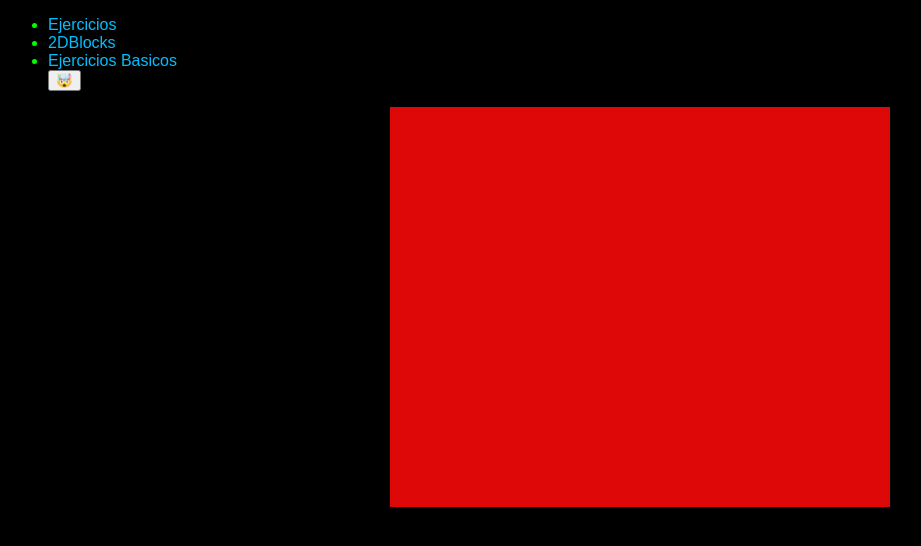
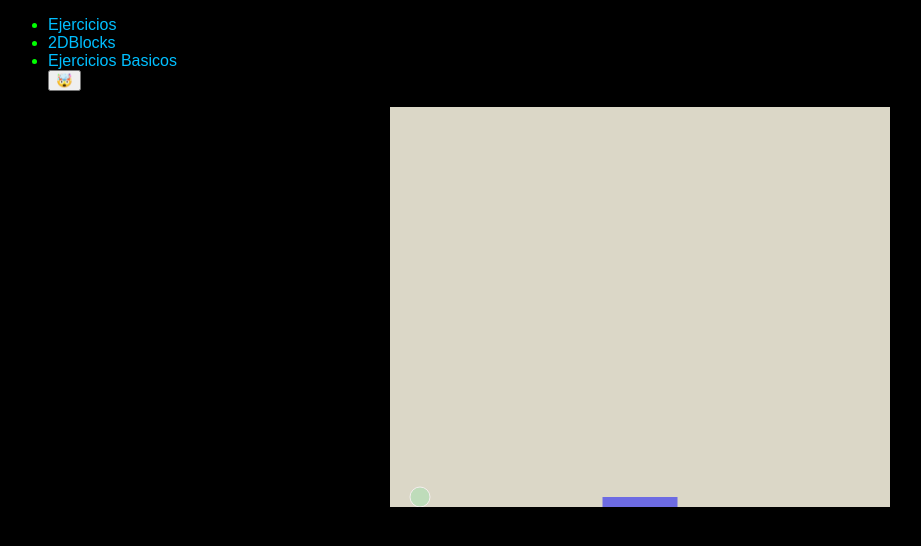
Before and after one commit to kabalera82/JavaScript_Ejercicios, a plain HTML site: page 2DBLOCKS/2DBLOCKS.html in a window 1280 px wide. Shown: the whole page, without its empty margins (0-921 px from the left). Drawn offline with Linux system fonts and the light colour scheme.

Commit message:
Actualización de 2DBlocks

```diff
--- a/2DBLOCKS/2DBlocks.js
+++ b/2DBLOCKS/2DBlocks.js
@@ -3,73 +3,130 @@ console.log("Hello World");
 /*
  * Definimos las variables que vamos a usar para la animacion
 */
-//Capturamos el canvas y el contexto por el que vamos a dibujar
-var canvas = document.getElementById("myCanvas");
-// Capturamos el canvas y el contexto por el que vamos a dibujar
-var ctx = canvas.getContext("2d");
-//Posicion inicial de la esfera en el eje X
-var x = canvas.width / 2;
-//Posicion inicial de la esfera en el eje Y
-var y = canvas.height -30;
-//velocidad de la esfera en el eje X
-var dx = 2;
-//velocidad de la esfera en el eje Y
-var dy = -2;
+/* VARIABLES DE LA ESFERA*/
+var canvas = document.getElementById("myCanvas"); //Capturamos el canvas por su id
+var ctx = canvas.getContext("2d"); // Capturamos el canvas y el contexto por el que vamos a dibujar
+var ballRadius = 10; // Definimos la variable del radio de la esfera
+var x = canvas.width / 2; //Posicion inicial de la esfera en el eje X
+var y = canvas.height - 30;//Posicion inicial de la esfera en el eje Y
+var dx = 2; // velocidad de la esfera en el eje X
+var dy = -2; // velocidad de la esfera en el eje Y
+
+/*VARIABLES DE LA ESFERA*/
+var paddleHeight = 10; // Altura de la paleta
+var paddleWidth = 75; // Ancho de la paleta
+var paddleX = (canvas.width - paddleWidth) /2; // Posicion de la paleta en el eje X
+
+/*variables de control de la paleta*/
+var rightPressed = false; // Variable para controlar si la tecla derecha esta presionada
+var leftPressed = false; // Variable para controlar si la tecla izquierda esta presionada
+
+/*VARIABLE DE CONTROL DE JUIEGO*/
+let gameOver = false; // Variable para controlar si el juego ha terminado
+
+/*EVENTOS DE TECLADO*/
+document.addEventListener("keydown", keyDownHandler, false); // Evento para detectar cuando se presiona una tecla
+document.addEventListener("keyup", keyUpHandler, false); // Evento para detectar cuando se suelta una tecla
 
 /*
-//Aqui estan las instrucciones para dibujar un rectangulo
+//RECTANGULO AMARILLO
 //ctx es el contexto del canvas, el cual nos permite dibujar en el canvas
-//ctx.beginPath() inicia un nuevo camino para dibujar
-ctx.beginPath();
-//ctx.rect(x, y, width, height) dibuja un rectangulo en el canvas
-ctx.rect(20, 40, 50, 50);
+ctx.beginPath();//inicia un nuevo camino para dibujar
+ctx.rect(20, 40, 50, 50); //ctx.rect(x, y, width, height) dibuja un rectangulo en el canvas
 //ctx.fillStyle establece el color de relleno del rectangulo
-ctx.fillStyle = "rgba(246, 255, 0, 0.5)";
-//ctx.fill() rellena el rectangulo con el color establecido
-ctx.fill();
-//ctx.closePath() cierra el camino actual
-ctx.closePath();
+ctx.fillStyle = "rgba(246, 255, 0, 0.5)";//ctx.fillStyle establece el color de relleno del rectangulo
+ctx.fill();//Rellena el rectangulo con el color establecido
+ctx.closePath(); //ctx.closePath() cierra el camino actual
 
-//circulo verde
-ctx.beginPath();
-//Dibujamos el circulo
-ctx.arc(240, 160, 20, 0, Math.PI * 2, false);
-//ctx.fillStyle establece el color de relleno del circulo
-ctx.fillStyle = "rgba(0, 255, 47, 0.5)";
-//ctx.fill() rellena el circulo con el color establecido
-ctx.fill();
-ctx.closePath();
-//rectangulo azul
-ctx.beginPath();
-ctx.rect(160, 10, 100, 40);
-//ctx.strokeStyle establece el color del borde del rectangulo
-ctx.strokeStyle = "rgba(0, 0, 255, 0.5)";
-ctx.stroke();
-ctx.fillStyle = "rgba(54, 140, 183, 0.5)";
-ctx.fill();
-ctx.closePath();
+//CIRCULO VERDE
+// ctx.beginPath();// inicia un nuevo camino para dibujar
+ctx.arc(240, 160, 20, 0, Math.PI * 2, false); // dibuja un arco o un circulo en el canvas
+ctx.fillStyle = "rgba(0, 255, 47, 0.5)"; //establece el color de relleno del circulo
+ctx.fill(); // rellena el circulo con el color establecido
+ctx.closePath();// cierra el camino actual
+
+//RECTANGULO AZUL
+ctx.beginPath(); //inicia un nuevo camino para dibujar
+ctx.rect(160, 10, 100, 40); //ctx.rect(x, y, width, height) dibuja un rectangulo en el canvas
+ctx.strokeStyle = "rgba(0, 0, 255, 0.5)"; //ctx.strokeStyle establece el color del borde del rectangulo
+ctx.stroke(); // cierra el camino actual
+ctx.fillStyle = "rgba(54, 140, 183, 0.5)";  //ctx.fillStyle establece el color de relleno del rectangulo
+ctx.fill(); // rellena el rectangulo con el color establecido
+ctx.closePath(); //cierra el camino actual
 */
 
-/*dibujamos la esfera*/
+/*CREAMOS LA FUNCION QUE DIBUJA LA ESFERA*/
+function drawBall() { // Creamos la funcion drawBall para dibujar la esfera
+    ctx.beginPath(); // Iniciamos un nuevo camino para dibujar
+    // Esto lo convertimos en ctx.arc(x,y,10,0, Math.PI*2);
+    ctx.arc(x, y, ballRadius, 0, Math.PI * 2); // añado,ps el radio para calcular el tamaño de la esfera
+    ctx.fillStyle = "rgba(162, 226, 174, 0.5)"; //establecemos el color del relleno
+    ctx.fill(); // cerramos el relleno de la esfera
+    ctx.strokeStyle = "rgb(243, 237, 237)"; //establecemos el color del borde
+    ctx.stroke(); // cerramos el color del borde de la esfera
+    ctx.closePath(); // cerramos el dibujo actual
+}
 
-function drawBall(){
-    ctx.beginPath();
-    ctx.arc(x,y,10,0, Math.PI*2);
-    ctx.fillStyle = "rgba(162, 226, 174, 0.5)";
-    ctx.fill();
-    ctx.strokeStyle = "rgb(255, 0, 0)";
-    ctx.stroke();
+/*CREAMOS LA FUNCION PARA DIBUJAR LA PALETA*/
+function drawPaddle() { // Creamos la funcion drawPaddle para dibujar la paleta
+    ctx.beginPath();// Iniciamos un nuevo camino para dibujar la paleta
+    ctx.rect(paddleX, canvas.height-paddleHeight, paddleWidth, paddleHeight);
+    ctx.fillStyle = "rgba(0, 0, 255, 0.5)"; // Establecemos el color de la paleta
+    ctx.fill(); // Rellenamos la paleta con el color establecido
+    ctx.closePath(); // Cerramos el camino actual
 }
+
+function keyDownHandler(e) {
+    if(e.keyCode == 39){ // Si se presiona la tecla derecha (flecha derecha), se ejecuta el siguiente bloque de código
+        rightPressed = true; // Si se presiona la tecla derecha, la variable rigthPressed se convierte en verdadera
+    }else if(e.keyCode == 37){
+        leftPressed = true;
+    }
+}
+
+function keyUpHandler(e){
+    if(e.keyCode ==39){
+        rightPressed = false;
+    }else if(e.keyCode == 37){
+        leftPressed = false;
+    }
+}
+
+
 /* ANIMAMOS LA ESFERA*/
+function draw() {
+    if (gameOver) return; // Si el juego ha terminado, no ejecutamos más el código
+    // Limpiamos el canvas
+    ctx.clearRect(0, 0, canvas.width, canvas.height);// Limpiamos el canvas para que no se dibuje la esfera en la misma posicion
+    drawBall();// Llamamos a la funcion que dibuja la esfera
+    drawPaddle();// Llamamos a la funcion que dibuja la paleta
+    /*
+    Evita que una pelota se salga del canvas, rebotando cuando llega a los bordes.
+    x, y: la posición actual de la pelota en el canvas (en los ejes horizontal y vertical).
+    dx, dy: la velocidad (o dirección) con la que la pelota se mueve en cada fotograma, horizontal (dx) y vertical (dy).
+    */
+    if (x + dx > canvas.width - ballRadius || x + dx < ballRadius) {
+        dx = -dx;
+    }
+    if (y + dy < ballRadius /*canvas.height - ballRadius || y + dy < ballRadius esta es la parte que controla la parte inferior del juego */) {
+        dy = -dy;
+    } else if (y + dy > canvas.height - ballRadius) {
+        if (x > paddleX && x < paddleX + paddleWidth) {
+            dy = -dy;
+        } else {
+            alert("GAME OVER");
+            gameOver = true; // Cambiamos el estado de la variable gameOver a verdadero
+        }
+    }
+    if(rightPressed && paddleX < canvas.width-paddleWidth) {
+        paddleX += 7;
+    }
+    else if(leftPressed && paddleX > 0) {
+        paddleX -= 7;
+    }
+    x += dx;
+    y += dy;
+}
 
-function draw(){
-ctx .clearRect(0, 0, canvas.width, canvas.height); // Limpiamos el canvas
-// Llamamos a la funcion para dibujar la esfera
-drawBall();
-
-    // Actualizamos la posición de la esfera
-    // Cambiamos la posición de la esfera en el eje X y Y
-    x += dx;
-    y +=dy;
-}
+//Llamamos a la funcion draw cada 10 milisegundos
 setInterval(draw, 10);
--- a/2DBLOCKS/2Dblocks.css
+++ b/2DBLOCKS/2Dblocks.css
@@ -6,7 +6,7 @@
 
 
 canvas {
-    background-color: #df0808;
+    background-color: #dbd7c7;
     display: block;
     margin: 0 auto;
 }
```
